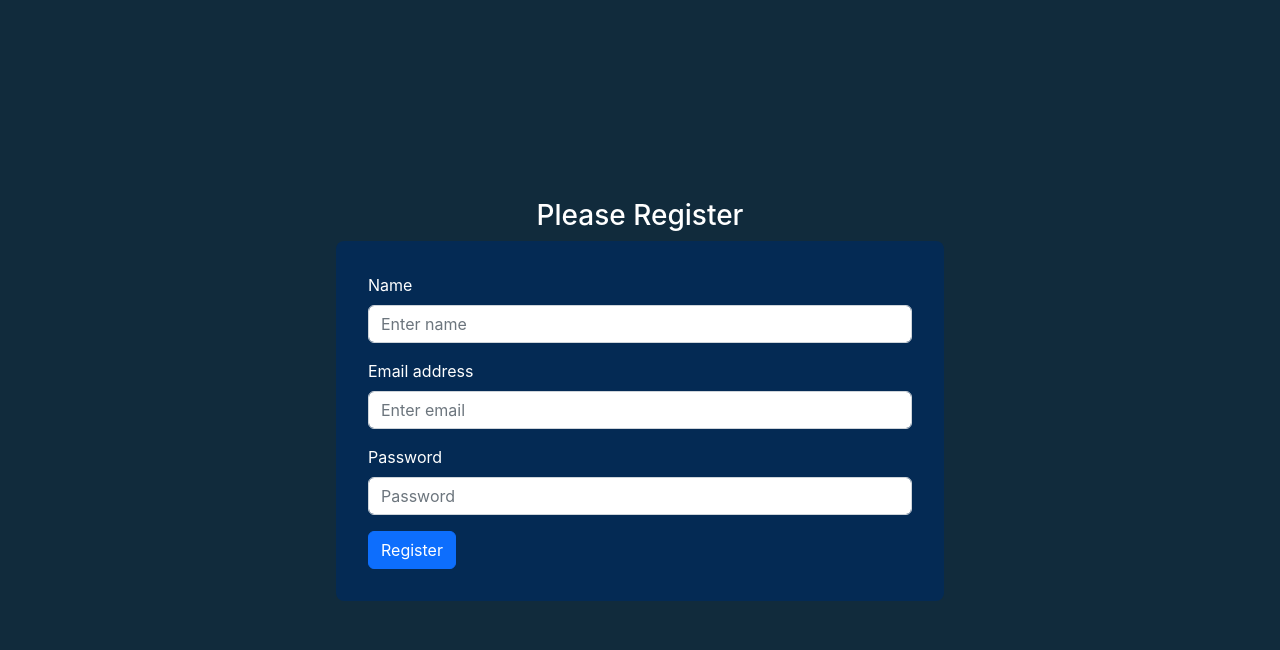
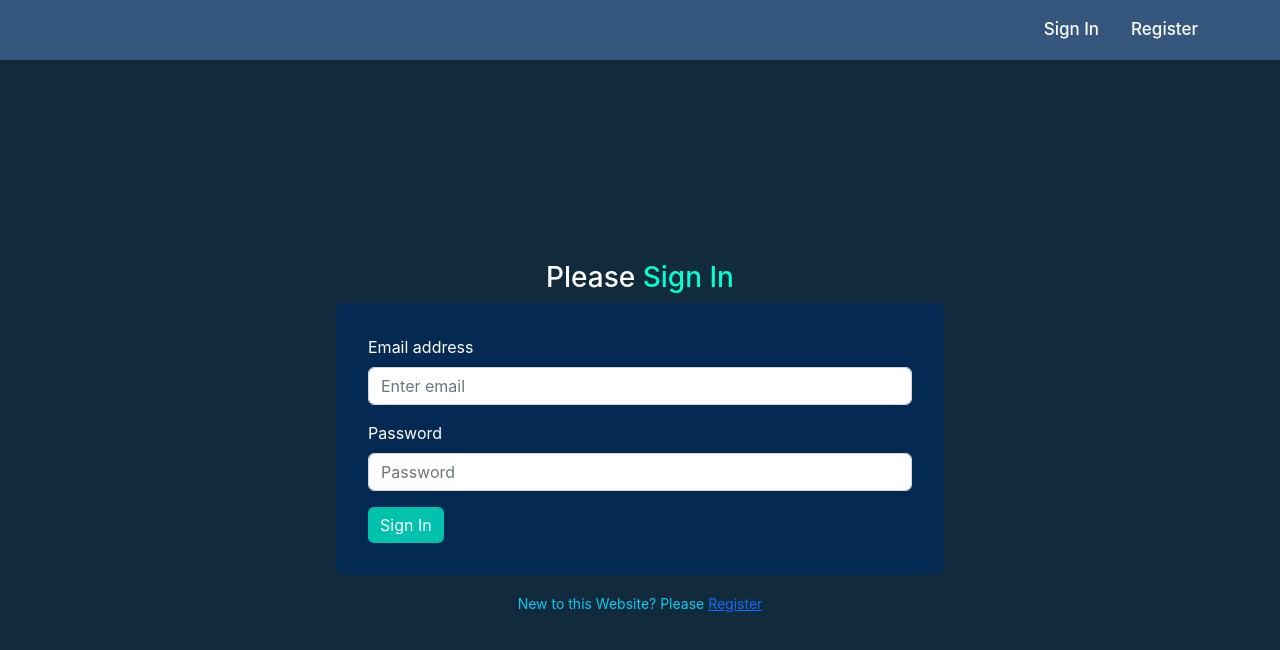
Before and after one commit to mahmud035/57-email-password-auth-batch-06, a React (Create React App) app: page /sign-in in a window 1280 px wide. Shown: the top 650 px of the page. Built offline with nearby package versions, Linux system fonts and the light colour scheme.

Commit message:
57-7 Toggle Registration and login, implement sign in with email password

```diff
--- a/package.json
+++ b/package.json
@@ -11,6 +11,7 @@
     "react": "^18.2.0",
     "react-bootstrap": "^2.5.0",
     "react-dom": "^18.2.0",
+    "react-router-dom": "^6.4.2",
     "react-scripts": "5.0.1",
     "react-toastify": "^9.0.8",
     "web-vitals": "^2.1.4"
--- a/src/App.js
+++ b/src/App.js
@@ -1,16 +1,35 @@
+import { createBrowserRouter, RouterProvider } from 'react-router-dom';
 import './App.css';
-import app from './Firebase/firebase.init';
-import { getAuth } from 'firebase/auth';
-import Register from './Components/Register/Register';
+import Main from './Components/Layout/Main';
 import RegisterReactBootstrap from './Components/RegisterReactBootstrap/RegisterReactBootstrap';
-
-const auth = getAuth(app);
+import SignIn from './Components/SignIn/SignIn';
 
 function App() {
+  const router = createBrowserRouter([
+    {
+      path: '/',
+      element: <Main></Main>,
+      children: [
+        {
+          path: '/',
+          element: <RegisterReactBootstrap></RegisterReactBootstrap>,
+        },
+        {
+          path: '/register',
+          element: <RegisterReactBootstrap></RegisterReactBootstrap>,
+        },
+        {
+          path: '/sign-in',
+          element: <SignIn></SignIn>,
+        },
+      ],
+    },
+  ]);
   return (
     <div>
       {/* <Register></Register> */}
-      <RegisterReactBootstrap></RegisterReactBootstrap>
+
+      <RouterProvider router={router}></RouterProvider>
     </div>
   );
 }
--- /dev/null
+++ b/src/Components/Header/Header.css
@@ -0,0 +1,23 @@
+.navbar-container {
+  background-color: #002a5bc9;
+}
+
+nav {
+  display: flex;
+  justify-content: end;
+  align-items: center;
+  gap: 2rem;
+  height: 60px;
+}
+
+nav a {
+  text-decoration: none;
+  color: #fff;
+  font-weight: 500;
+  font-size: 17px;
+  transition: all 0.3s ease-in-out;
+}
+
+nav a:hover {
+  color: aqua;
+}
--- /dev/null
+++ b/src/Components/Header/Header.js
@@ -0,0 +1,16 @@
+import React from 'react';
+import { NavLink } from 'react-router-dom';
+import './Header.css';
+
+const Header = () => {
+  return (
+    <div className="navbar-container">
+      <nav className="container">
+        <NavLink to="/sign-in">Sign In</NavLink>
+        <NavLink to="/register">Register</NavLink>
+      </nav>
+    </div>
+  );
+};
+
+export default Header;
--- /dev/null
+++ b/src/Components/Layout/Main.js
@@ -0,0 +1,14 @@
+import React from 'react';
+import { Outlet } from 'react-router-dom';
+import Header from '../Header/Header';
+
+const Main = () => {
+  return (
+    <div>
+      <Header></Header>
+      <Outlet></Outlet>
+    </div>
+  );
+};
+
+export default Main;
--- a/src/Components/RegisterReactBootstrap/RegisterReactBootstrap.css
+++ b/src/Components/RegisterReactBootstrap/RegisterReactBootstrap.css
@@ -5,7 +5,7 @@
   flex-direction: column;
   justify-content: center;
   align-items: center;
-  height: 100vh;
+  height: calc(100vh - 60px);
 }
 
 .form {
--- a/src/Components/RegisterReactBootstrap/RegisterReactBootstrap.js
+++ b/src/Components/RegisterReactBootstrap/RegisterReactBootstrap.js
@@ -5,6 +5,7 @@ import { createUserWithEmailAndPassword, getAuth } from 'firebase/auth';
 import { Button, Form } from 'react-bootstrap';
 import { ToastContainer, toast } from 'react-toastify';
 import 'react-toastify/dist/ReactToastify.css';
+import { Link } from 'react-router-dom';
 
 const auth = getAuth(app);
 
@@ -57,7 +58,9 @@ const RegisterReactBootstrap = () => {
 
   return (
     <div className="form-container">
-      <h3 className="text-white">Please Register</h3>
+      <h3 className="text-white">
+        Please <span className="text-info">Register</span>
+      </h3>
 
       <Form onSubmit={handleRegister} className="w-50 mx-auto form">
         <Form.Group className="mb-3" controlId="formBasicEmail">
@@ -91,6 +94,11 @@ const RegisterReactBootstrap = () => {
         </Button>
         <ToastContainer />
       </Form>
+      <p className="text-info mt-3">
+        <small>
+          Already have an account? <Link to="/sign-in"> Sign in</Link>
+        </small>
+      </p>
     </div>
   );
 };
--- /dev/null
+++ b/src/Components/SignIn/SignIn.css
@@ -0,0 +1,40 @@
+.sign-in-container {
+  background-color: #112b3c;
+  padding: 2rem;
+  display: flex;
+  flex-direction: column;
+  justify-content: center;
+  align-items: center;
+  height: calc(100vh - 60px);
+}
+
+.sign-in-container h3 {
+  color: #fff;
+  text-align: center;
+  padding-top: 2rem;
+}
+
+.sign-in {
+  color: #00ffd1;
+}
+
+.form {
+  background-color: #002a5bc9;
+  padding: 2rem;
+  border-radius: 8px;
+}
+
+.label {
+  color: #fff;
+}
+
+.btn-sign-in {
+  background-color: #00ffd0b7;
+  border: none;
+  outline: none;
+  transition: all 0.3s ease-in-out;
+}
+
+.btn-sign-in:hover {
+  background-color: #00ffd0e7;
+}
--- /dev/null
+++ b/src/Components/SignIn/SignIn.js
@@ -0,0 +1,55 @@
+import React from 'react';
+import { Button, Form } from 'react-bootstrap';
+import { Link } from 'react-router-dom';
+import './SignIn.css';
+
+const SignIn = () => {
+  const handleSignIn = (e) => {
+    e.preventDefault();
+    const form = e.target;
+    const email = form.email.value;
+    const password = form.password.value;
+  };
+
+  return (
+    <div className="sign-in-container">
+      <h3>
+        Please <span className="sign-in">Sign In</span>
+      </h3>
+
+      <Form onSubmit={handleSignIn} className="w-50 mx-auto form">
+        <Form.Group className="mb-3" controlId="formBasicEmail">
+          <Form.Label className="label">Email address</Form.Label>
+          <Form.Control
+            type="email"
+            name="email"
+            placeholder="Enter email"
+            required
+          />
+        </Form.Group>
+
+        <Form.Group className="mb-3" controlId="formBasicPassword">
+          <Form.Label className="label">Password</Form.Label>
+          <Form.Control
+            type="password"
+            name="password"
+            placeholder="Password"
+            required
+          />
+        </Form.Group>
+        <p className="text-danger"></p>
+
+        <Button type="submit" variant="primary" className="btn-sign-in">
+          Sign In
+        </Button>
+      </Form>
+      <p className="text-info mt-3">
+        <small>
+          New to this Website? Please <Link to="/register">Register</Link>
+        </small>
+      </p>
+    </div>
+  );
+};
+
+export default SignIn;
```
Also changed, not shown: 1 other file (tests, documents, lock files or other folders).
